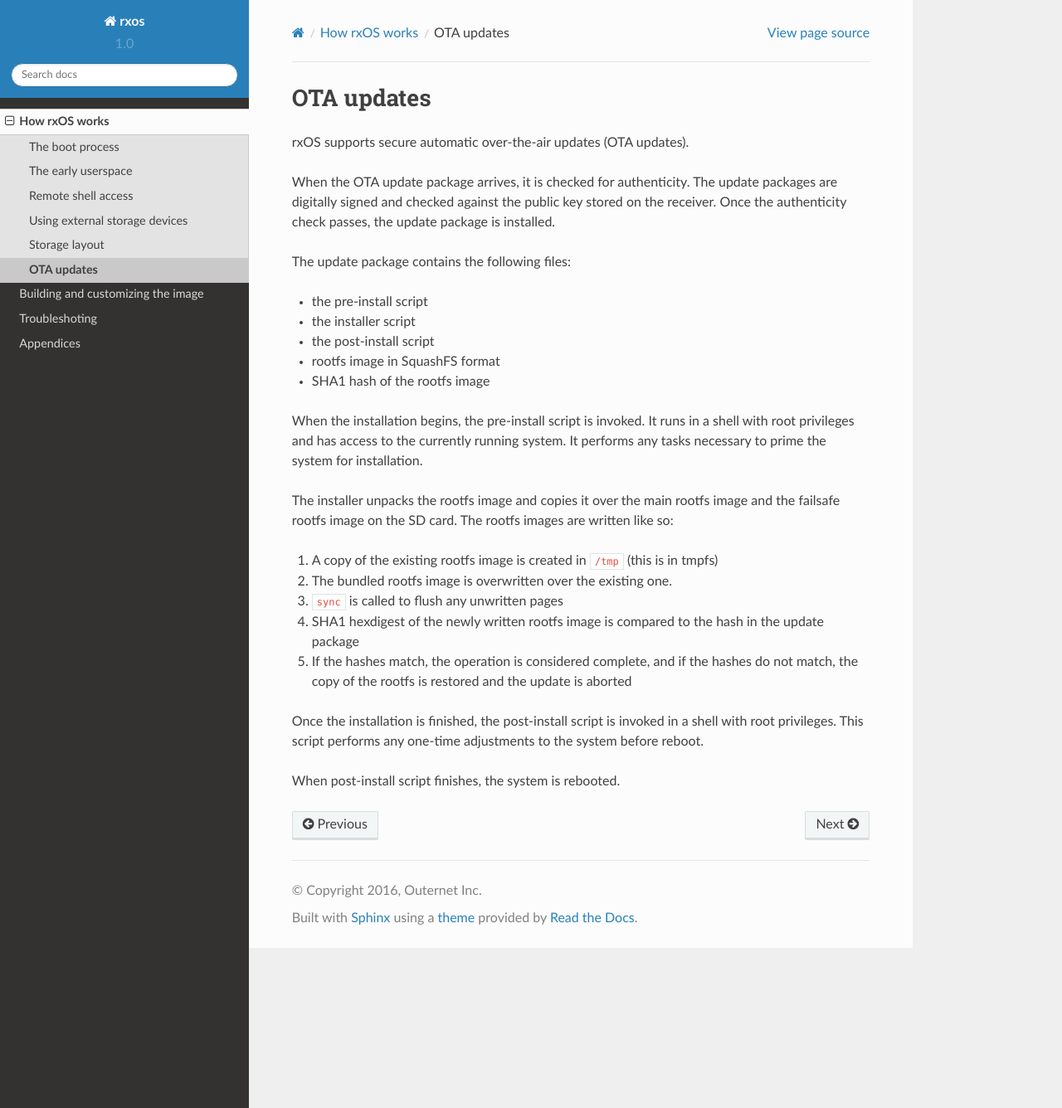
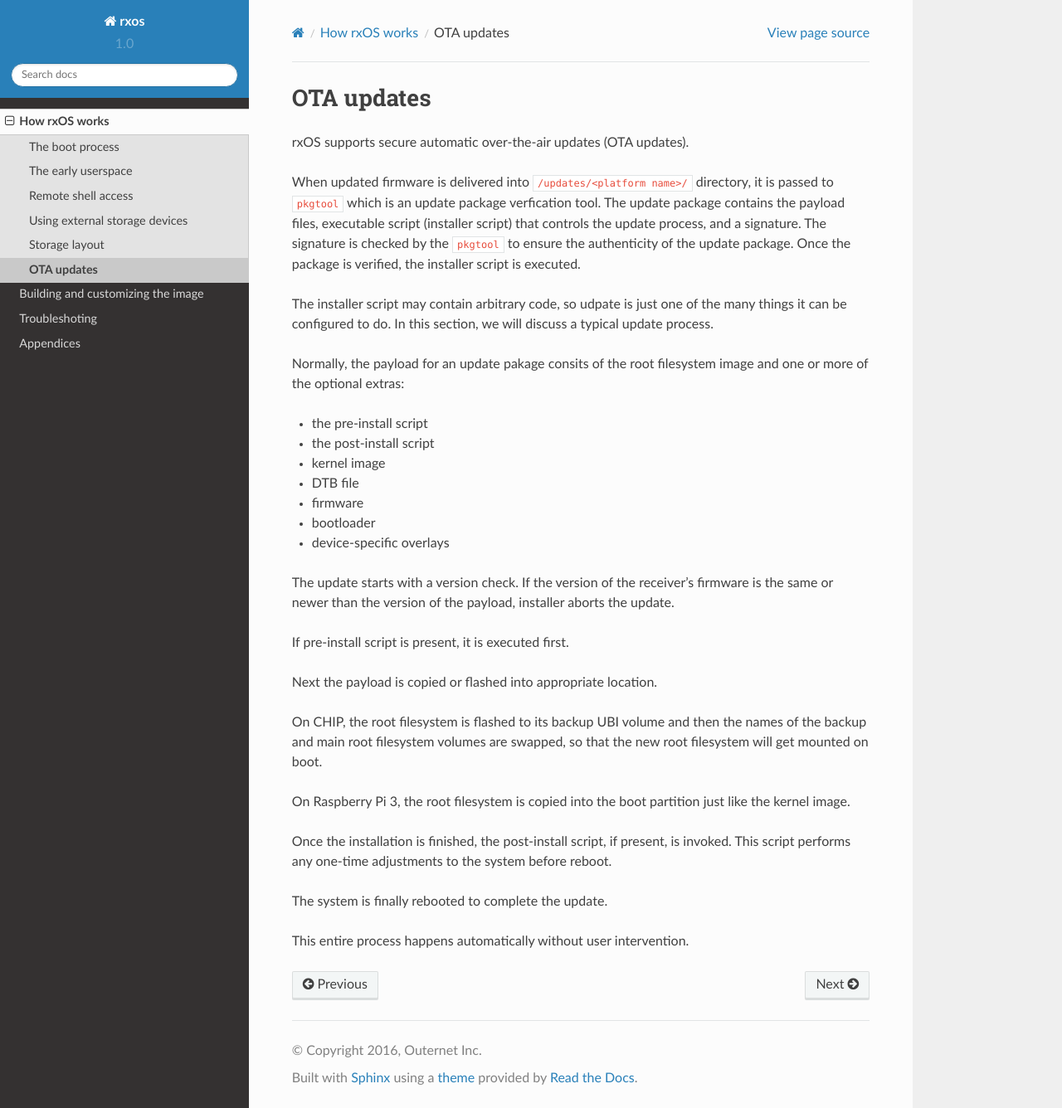
Before and after one commit to amasloub/rxOS, a Sphinx documentation site: the page built from docs/source/how_it_works/ota_updates.rst, in a window 1280 px wide and 1336 px high. Shown: the whole window at 83% size. Built offline with Sphinx 7.4.7 and the Read the Docs theme 2.0.0, drawn with Linux system fonts in a browser that asks for light colours.

Commit message:
Updated the OTA update documentation
Signed-off-by: Branko Vukelic <branko@outernet.is>

```diff
--- a/docs/source/how_it_works/ota_updates.rst
+++ b/docs/source/how_it_works/ota_updates.rst
@@ -3,37 +3,47 @@ OTA updates
 
 rxOS supports secure automatic over-the-air updates (OTA updates).
 
-When the OTA update package arrives, it is checked for authenticity. The update
-packages are digitally signed and checked against the public key stored on the
-receiver. Once the authenticity check passes, the update package is installed.
+When updated firmware is delivered into ``/updates/<platform name>/``
+directory, it is passed to ``pkgtool`` which is an update package verfication
+tool. The update package contains the payload files, executable script
+(installer script) that controls the update process, and a signature. The
+signature is checked by the ``pkgtool`` to ensure the authenticity of the
+update package. Once the package is verified, the installer script is executed.
 
-The update package contains the following files:
+The installer script may contain arbitrary code, so udpate is just one of the
+many things it can be configured to do. In this section, we will discuss a
+typical update process.
+
+Normally, the payload for an update pakage consits of the root filesystem image
+and one or more of the optional extras:
 
 - the pre-install script
-- the installer script
 - the post-install script
-- rootfs image in SquashFS format
-- SHA1 hash of the rootfs image
+- kernel image
+- DTB file
+- firmware
+- bootloader
+- device-specific overlays
 
-When the installation begins, the pre-install script is invoked. It runs in a
-shell with root privileges and has access to the currently running system. It
-performs any tasks necessary to prime the system for installation.
+The update starts with a version check. If the version of the receiver's
+firmware is the same or newer than the version of the payload, installer aborts
+the update.
 
-The installer unpacks the rootfs image and copies it over the main rootfs image
-and the failsafe rootfs image on the SD card. The rootfs images are written
-like so:
+If pre-install script is present, it is executed first.
 
-1. A copy of the existing rootfs image is created in ``/tmp`` (this is in
-   tmpfs)
-2. The bundled rootfs image is overwritten over the existing one.
-3. ``sync`` is called to flush any unwritten pages
-4. SHA1 hexdigest of the newly written rootfs image is compared to the hash in
-   the update package
-5. If the hashes match, the operation is considered complete, and if the hashes
-   do not match, the copy of the rootfs is restored and the update is aborted
+Next the payload is copied or flashed into appropriate location.
 
-Once the installation is finished, the post-install script is invoked in a
-shell with root privileges. This script performs any one-time adjustments to
-the system before reboot.
+On CHIP, the root filesystem is flashed to its backup UBI volume and then the
+names of the backup and main root filesystem volumes are swapped, so that the
+new root filesystem will get mounted on boot.
 
-When post-install script finishes, the system is rebooted.
+On Raspberry Pi 3, the root filesystem is copied into the boot partition just
+like the kernel image.
+
+Once the installation is finished, the post-install script, if present, is
+invoked. This script performs any one-time adjustments to the system before
+reboot.
+
+The system is finally rebooted to complete the update.
+
+This entire process happens automatically without user intervention.
```
